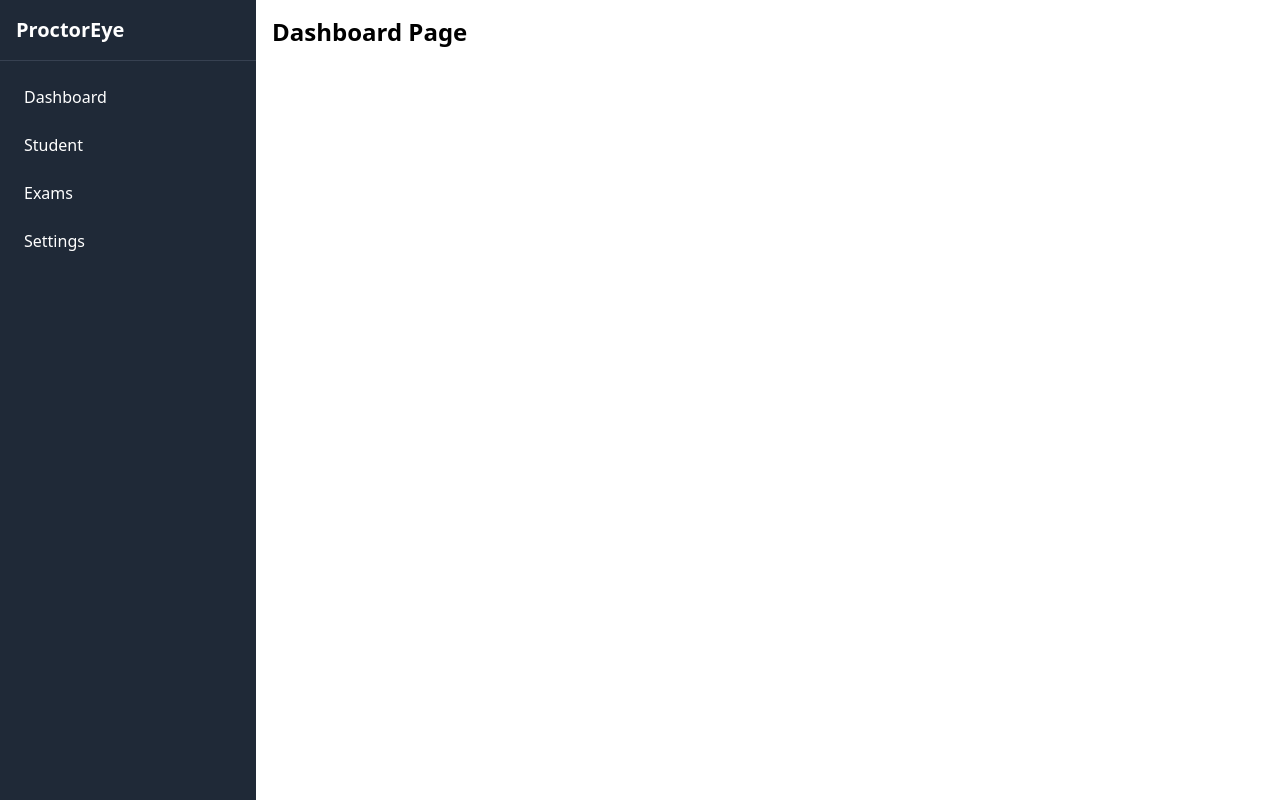
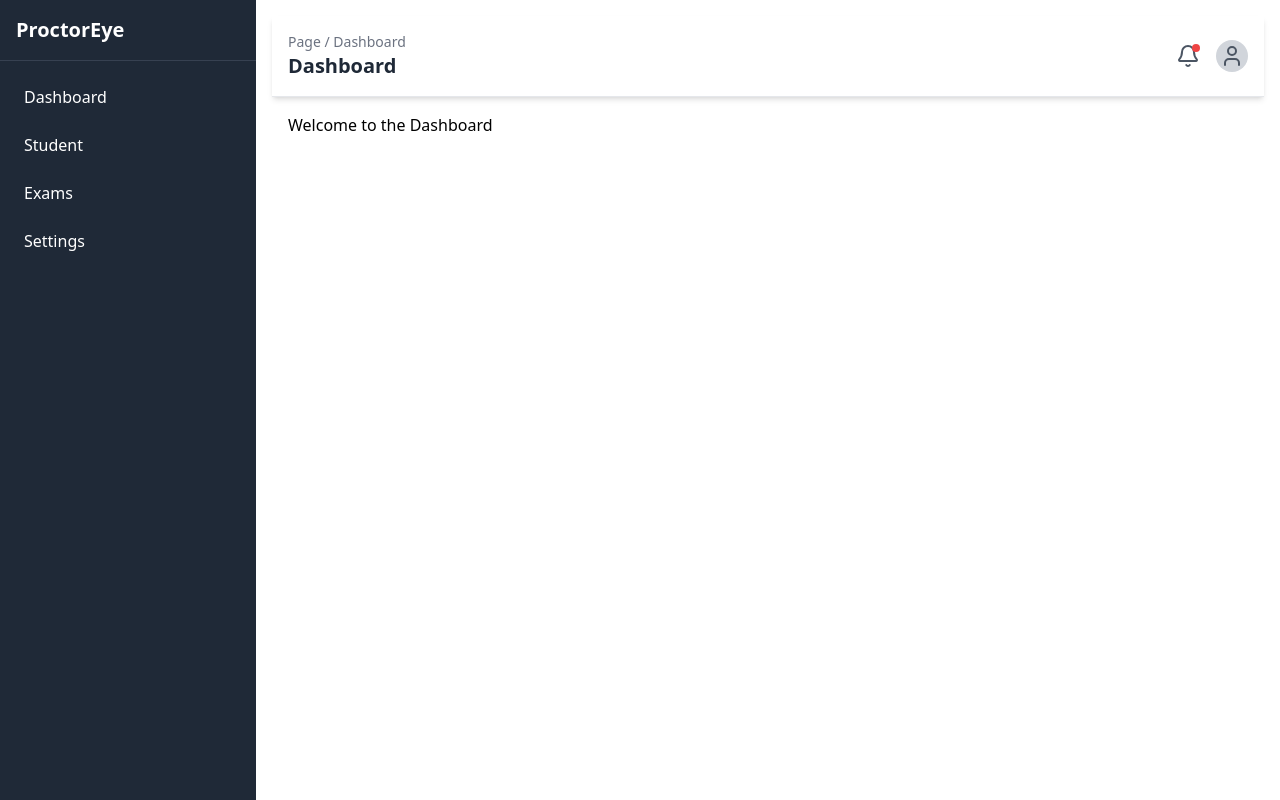
Before and after one commit to abdulrahmanRadan/proctoreye-frontend, a React (Vite) app: page / in a window 1280 px wide. Built offline with nearby package versions, Linux system fonts and the light colour scheme.

Commit message:
add header to all pages

```diff
--- a/src/components/Header.tsx
+++ b/src/components/Header.tsx
@@ -4,7 +4,6 @@ import { Bell, User } from "lucide-react";
 const Header: React.FC<{ page: string }> = ({ page }) => {
   return (
     <header className="flex justify-between items-center p-4 border-b bg-white shadow-md">
-      {/* الجهة اليسرى */}
       <div>
         <p className="text-sm text-gray-500">Page / {page}</p>
         <h1 className="text-xl font-bold text-gray-800">{page}</h1>
@@ -15,7 +14,6 @@ const Header: React.FC<{ page: string }> = ({ page }) => {
         {/* أيقونة الإشعارات */}
         <div className="relative">
           <Bell className="w-6 h-6 text-gray-600 cursor-pointer" />
-          {/* نقطة الإشعارات */}
           <span className="absolute top-0 right-0 w-2 h-2 bg-red-500 rounded-full"></span>
         </div>
 
--- a/src/pages/Dashboard.tsx
+++ b/src/pages/Dashboard.tsx
@@ -1,5 +1,14 @@
-const Dashboard = () => {
-  return <h1 className="text-2xl font-bold">Dashboard Page</h1>;
+import Header from "../components/Header";
+
+const Dashboard: React.FC = () => {
+  return (
+    <div>
+      <Header page="Dashboard" />
+      <div className="p-4">
+        <h2>Welcome to the Dashboard</h2>
+      </div>
+    </div>
+  );
 };
 
 export default Dashboard;
--- a/src/pages/Students.tsx
+++ b/src/pages/Students.tsx
@@ -1,5 +1,15 @@
-const Students = () => {
-  return <h1 className="text-2xl font-bold">Students Page</h1>;
+import Header from "../components/Header";
+
+const Students: React.FC = () => {
+  return (
+    <div>
+      <Header page="Student" />
+
+      <div className="p-4">
+        <h2>Welcome to the Students</h2>
+      </div>
+    </div>
+  );
 };
 
 export default Students;
```
